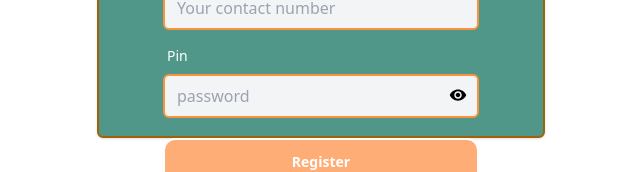
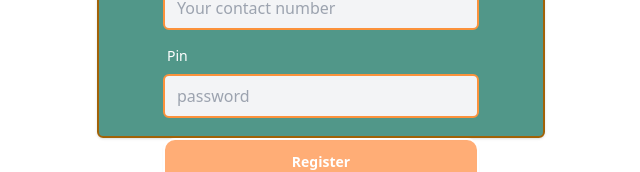
Before and after one commit to farzana-mohsin/bongo-pay-client, a React (Vite) app: page / in a window 1280 px wide. Shown: the part 384-556 px from the top of the page, without its empty margins (319-959 px from the left). Built offline with nearby package versions, Linux system fonts and the light colour scheme.

Commit message:
make register form functional

```diff
--- a/src/Pages/Register.jsx
+++ b/src/Pages/Register.jsx
@@ -1,12 +1,13 @@
 import { ToastContainer, toast } from "react-toastify";
-import { MdRemoveRedEye } from "react-icons/md";
-import { IoIosEyeOff } from "react-icons/io";
+import "react-toastify/dist/ReactToastify.css";
+// import { MdRemoveRedEye } from "react-icons/md";
+// import { IoIosEyeOff } from "react-icons/io";
 import { Link } from "react-router-dom";
-import { useState } from "react";
+// import { useState } from "react";
 import Swal from "sweetalert2";
 
 const Register = () => {
-  const [showPassword, setShowPassword] = useState(false);
+  // const [showPassword, setShowPassword] = useState(false);
 
   // const navigate = useNavigate();
   // const from = "/";
@@ -28,8 +29,8 @@ const Register = () => {
     if (pin.length < 5) {
       toast.error("Pin should have at least 5 characters.");
       return;
-    } else if (!/[^\d+$]/.test(pin)) {
-      toast.error("Password should contain only numbers");
+    } else if (!/\b\d{5}\b/g.test(pin)) {
+      toast.error("Pin should have all the numbers");
       return;
     }
 
@@ -128,17 +129,18 @@ const Register = () => {
             </label>
             <input
               name='pin'
-              type={showPassword ? "text" : "password"}
+              type='text'
+              pattern='\d{1,5}'
               placeholder='password'
               className='w-full px-3 py-2 border-2 rounded-md  border-orange-400 bg-gray-100 text-gray-900 focus:border-amber-800'
               required
             />
-            <span
+            {/* <span
               className='absolute top-12 right-3 text-black text-lg'
               onClick={() => setShowPassword(!showPassword)}
             >
               {showPassword ? <IoIosEyeOff /> : <MdRemoveRedEye />}
-            </span>
+            </span> */}
           </div>
           <div className='form-control py-3'>
             <button className='w-full px-8 py-3 font-semibold bg-opacity-80 border-white btn  bg-[#ff9954] text-white lg:px-4 lg:py-2 border-2 text-sm rounded-xl  hover:bg-[#727C82]'>
```
